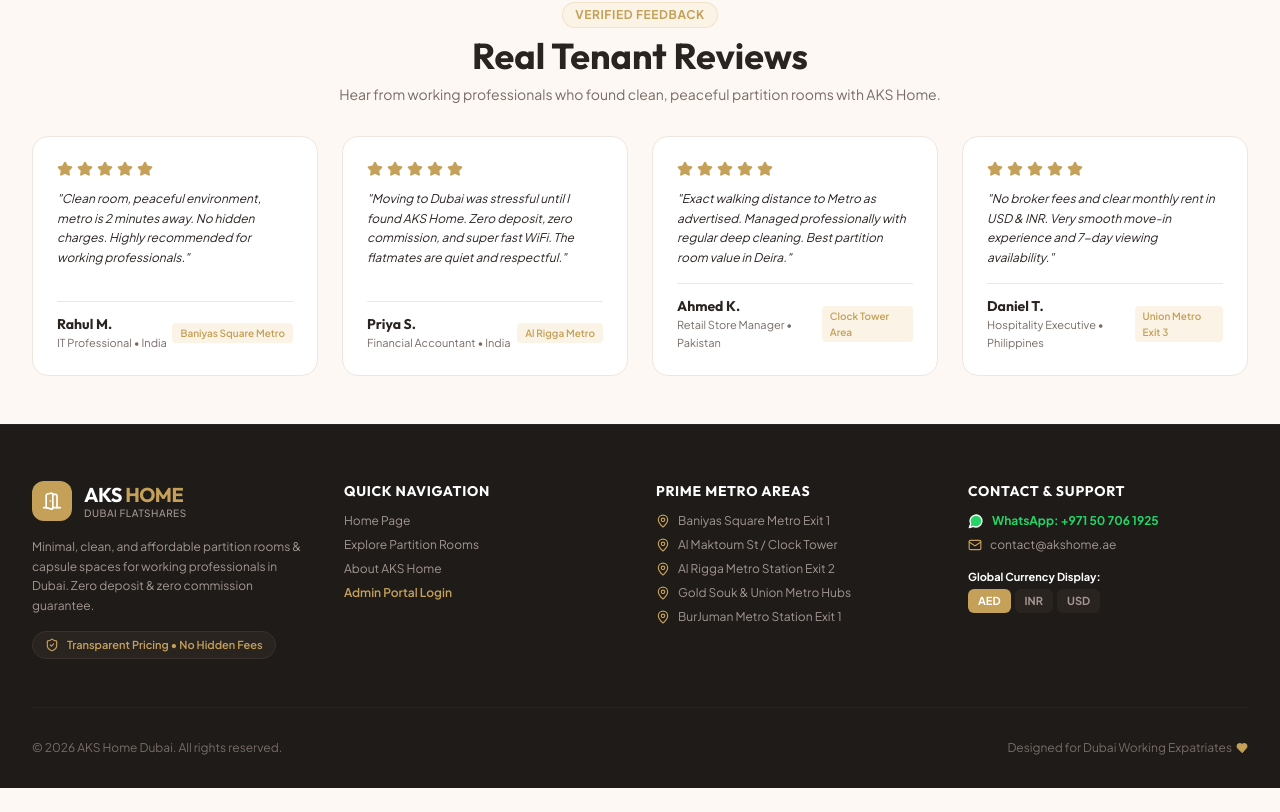
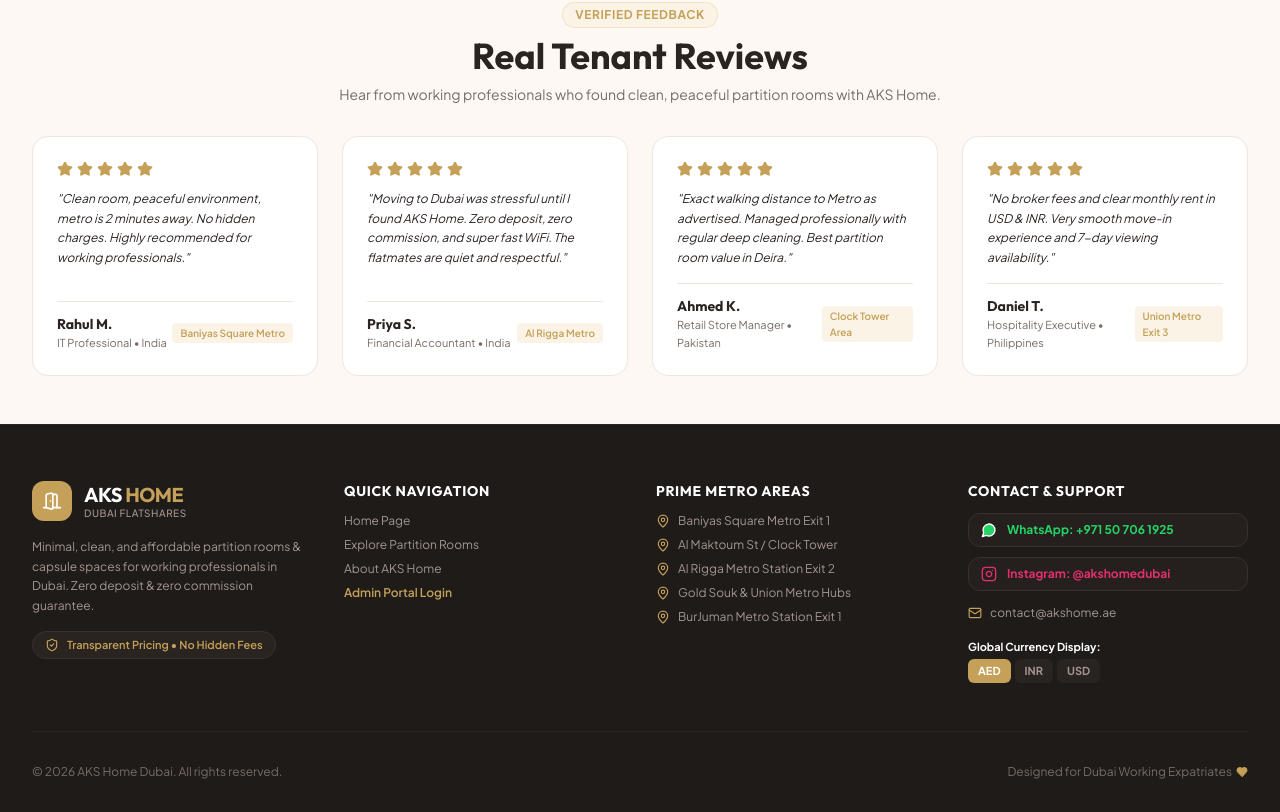
Before and after one commit to IsacSmile/aks-home, a React (Vite) app: page / in a window 1280 px wide. Shown: the part 3342-4154 px from the top of the page. Before the commit the page ends 4130 px from the top, so only its background shows below. Built offline with nearby package versions, Linux system fonts and the light colour scheme.

Commit message:
feat: overhaul About page with 3-step cards & add WhatsApp and Instagram social buttons to footer

```diff
--- a/src/components/Footer.jsx
+++ b/src/components/Footer.jsx
@@ -1,5 +1,5 @@
 import React from 'react';
-import { DoorOpen, Phone, Mail, MapPin, ShieldCheck, Heart, MessageCircle } from 'lucide-react';
+import { DoorOpen, Phone, Mail, MapPin, ShieldCheck, Heart, MessageCircle, Instagram } from 'lucide-react';
 import { useCurrency } from '../context/CurrencyContext';
 
 export function Footer({ setActivePage, onOpenAdmin }) {
@@ -100,21 +100,34 @@
             </ul>
           </div>
 
-          {/* Direct Contact Info */}
+          {/* Direct Contact Info & Socials */}
           <div className="space-y-3">
             <h4 className="font-bold text-sm text-white uppercase tracking-wider">Contact & Support</h4>
-            <div className="space-y-2 text-xs">
+            <div className="space-y-2.5 text-xs">
+
+              {/* WhatsApp Button Link */}
               <a
                 href="https://wa.me/971507061925"
                 target="_blank"
                 rel="noopener noreferrer"
-                className="flex items-center gap-2 text-[#25D366] font-bold hover:underline"
+                className="flex items-center gap-2.5 text-[#25D366] font-bold hover:underline bg-[#2A2421]/60 px-3 py-2 rounded-xl border border-[#38312D] hover:border-[#25D366]/50 transition-all"
               >
-                <MessageCircle className="w-4 h-4 fill-[#25D366] text-white" />
+                <MessageCircle className="w-4 h-4 fill-[#25D366] text-white shrink-0" />
                 <span>WhatsApp: +971 50 706 1925</span>
               </a>
 
-              <div className="flex items-center gap-2 text-[#A39690]">
+              {/* Instagram Button Link */}
+              <a
+                href="https://instagram.com/akshomedubai"
+                target="_blank"
+                rel="noopener noreferrer"
+                className="flex items-center gap-2.5 text-[#E1306C] font-bold hover:underline bg-[#2A2421]/60 px-3 py-2 rounded-xl border border-[#38312D] hover:border-[#E1306C]/50 transition-all"
+              >
+                <Instagram className="w-4 h-4 text-[#E1306C] shrink-0" />
+                <span>Instagram: @akshomedubai</span>
+              </a>
+
+              <div className="flex items-center gap-2 text-[#A39690] pt-1">
                 <Mail className="w-3.5 h-3.5 text-[#C5A059]" />
                 <span>contact@akshome.ae</span>
               </div>
@@ -137,6 +150,7 @@
                   ))}
                 </div>
               </div>
+
             </div>
           </div>
 
```
